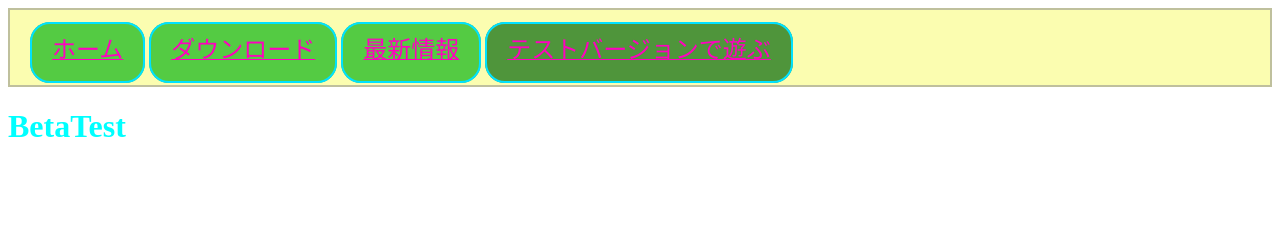
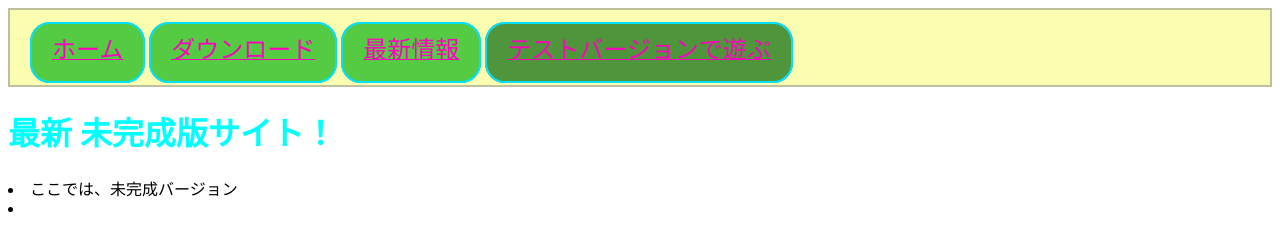
Before and after one commit to SuperActionMaker/SuperActionMaker.github.io, a plain HTML site: page BetaTest.html in a window 1280 px wide. Drawn offline with Linux system fonts and the light colour scheme.

Commit message:
Update BetaTest.html

```diff
--- a/BetaTest.html
+++ b/BetaTest.html
@@ -12,6 +12,7 @@
                     <a href="/最新情報.html" class="btn"><font size="5">最新情報</font></a>
                 <a href="/BetaTest.html" class="btn2"><font size="5">テストバージョンで遊ぶ</font></a>
             </div>
-        <h1>BetaTest</h1>
+        <h1>最新 未完成版サイト！</h1>
+        <li><font size="3">ここでは、未完成バージョン</font><li>
     </body>
 </html>
```
